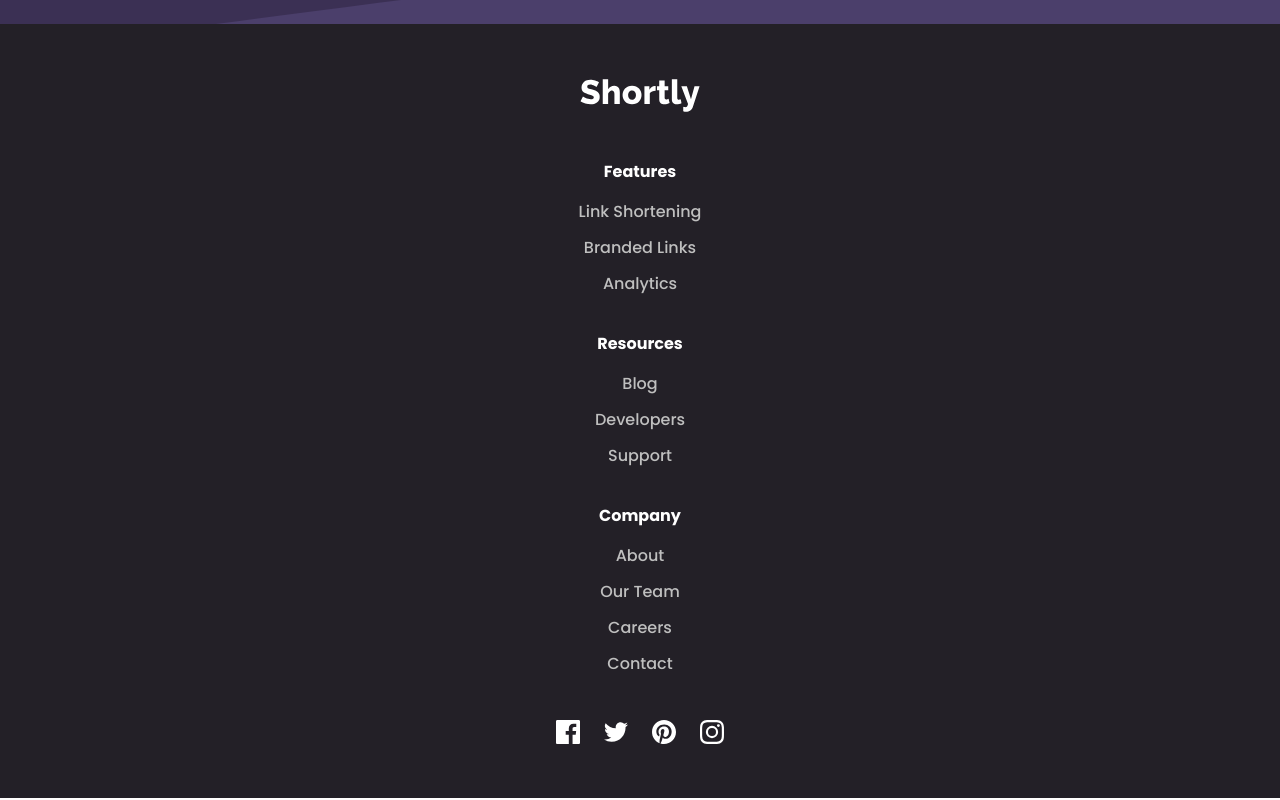
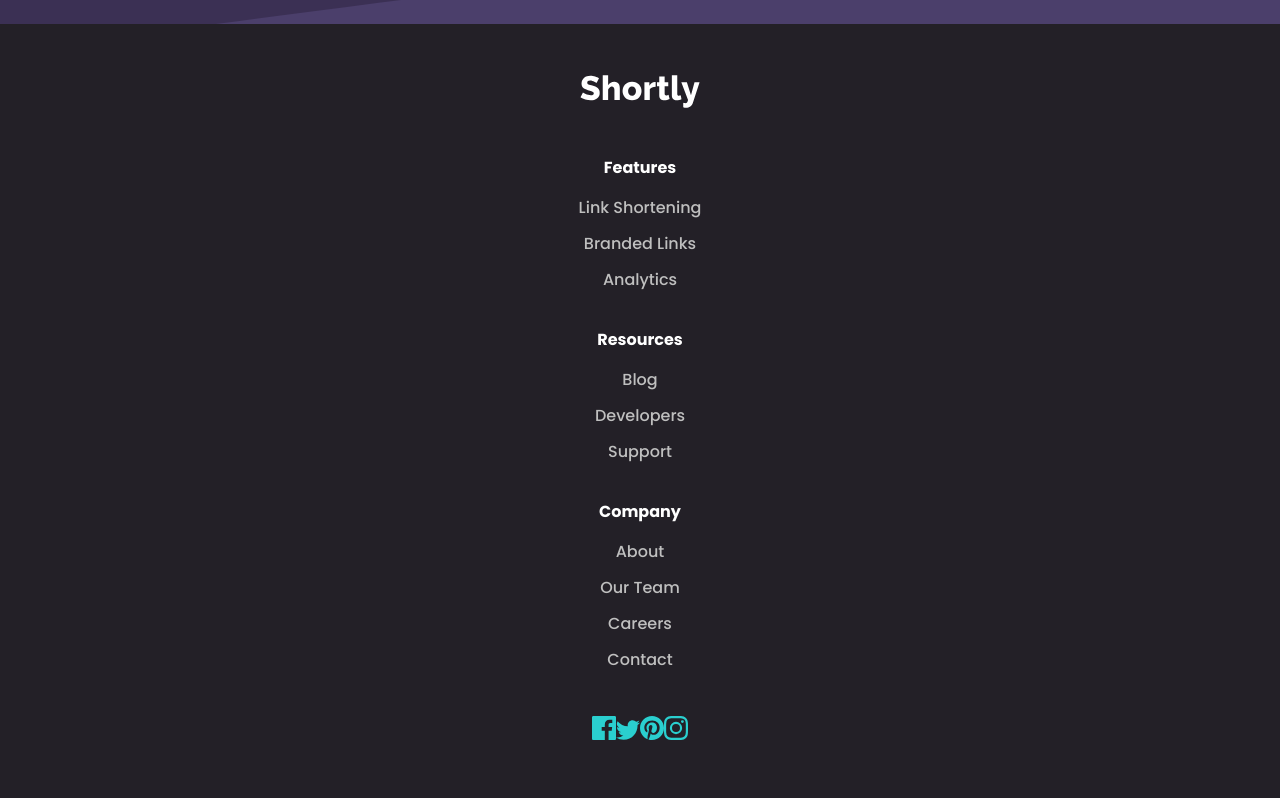
Before and after one commit to GitHubOshin/Shortly, a React (Create React App) app: page / in a window 1280 px wide. Shown: the part 2880-3680 px from the top of the page. Built offline with nearby package versions, Linux system fonts and the light colour scheme.

Commit message:
Changed buttons

```diff
--- a/src/pages/LastPage.js
+++ b/src/pages/LastPage.js
@@ -1,7 +1,8 @@
+import SocialMedia from '../components/SocialMedia'
+
 function LastPage() {
   function FooterLinks(props) {
     const { array, title } = props
-
     return (
       <div className="flex flex-col gap-4">
         <h1 className="text-white font-bold">{title}</h1>
@@ -18,15 +19,6 @@ function LastPage() {
           })}
         </ul>
       </div>
-    )
-  }
-
-  function BtnImg(props) {
-    const { alt, src } = props
-    return (
-      <button>
-        <img alt={alt} src={src} />
-      </button>
     )
   }
 
@@ -71,12 +63,7 @@ function LastPage() {
                 array={['About', 'Our Team', 'Careers', 'Contact']}
               />
             </div>
-            <div className="flex gap-6">
-              <BtnImg alt="Facebook" src={'images/icons/icon-facebook.svg'} />
-              <BtnImg alt="Twitter" src="images/icons/icon-twitter.svg" />
-              <BtnImg alt="Pinterest" src="images/icons/icon-pinterest.svg" />
-              <BtnImg alt="Instagram" src="images/icons/icon-instagram.svg" />
-            </div>
+            <SocialMedia />
           </div>
         </div>
       </footer>
```
